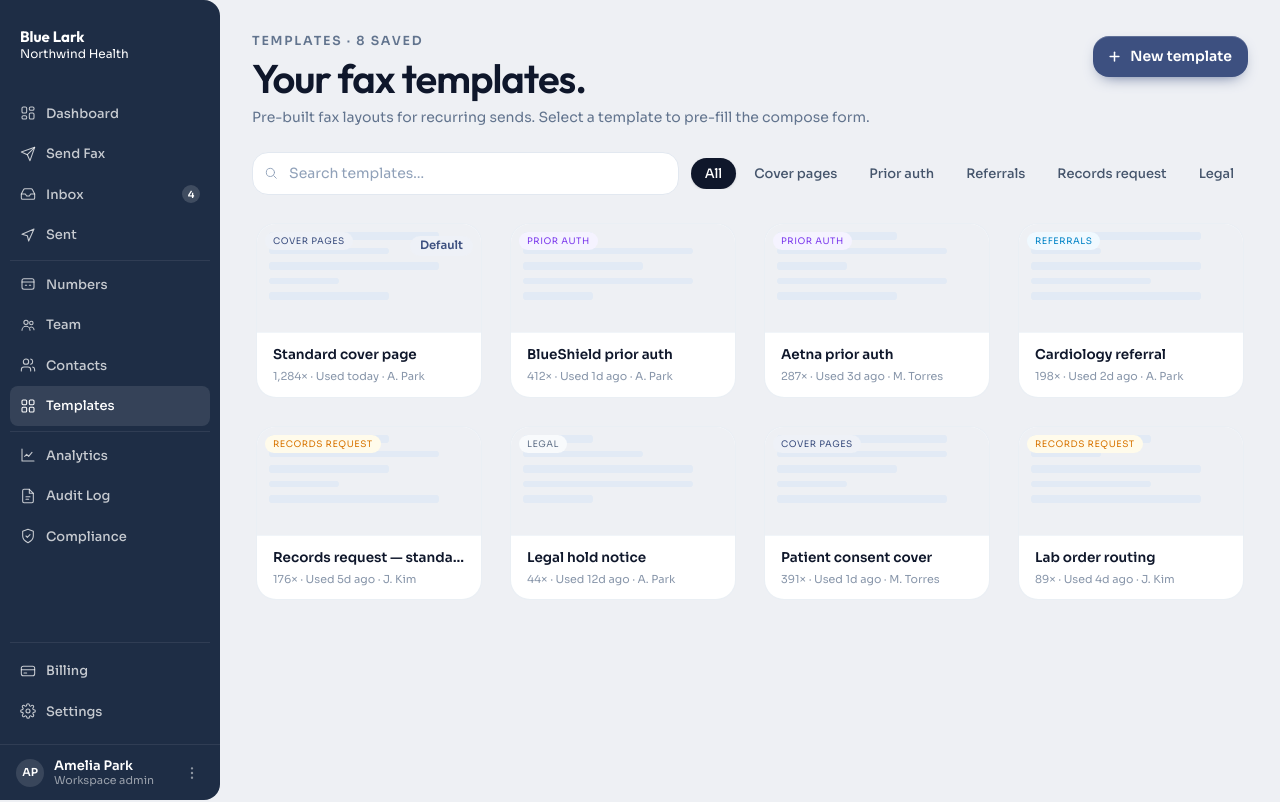
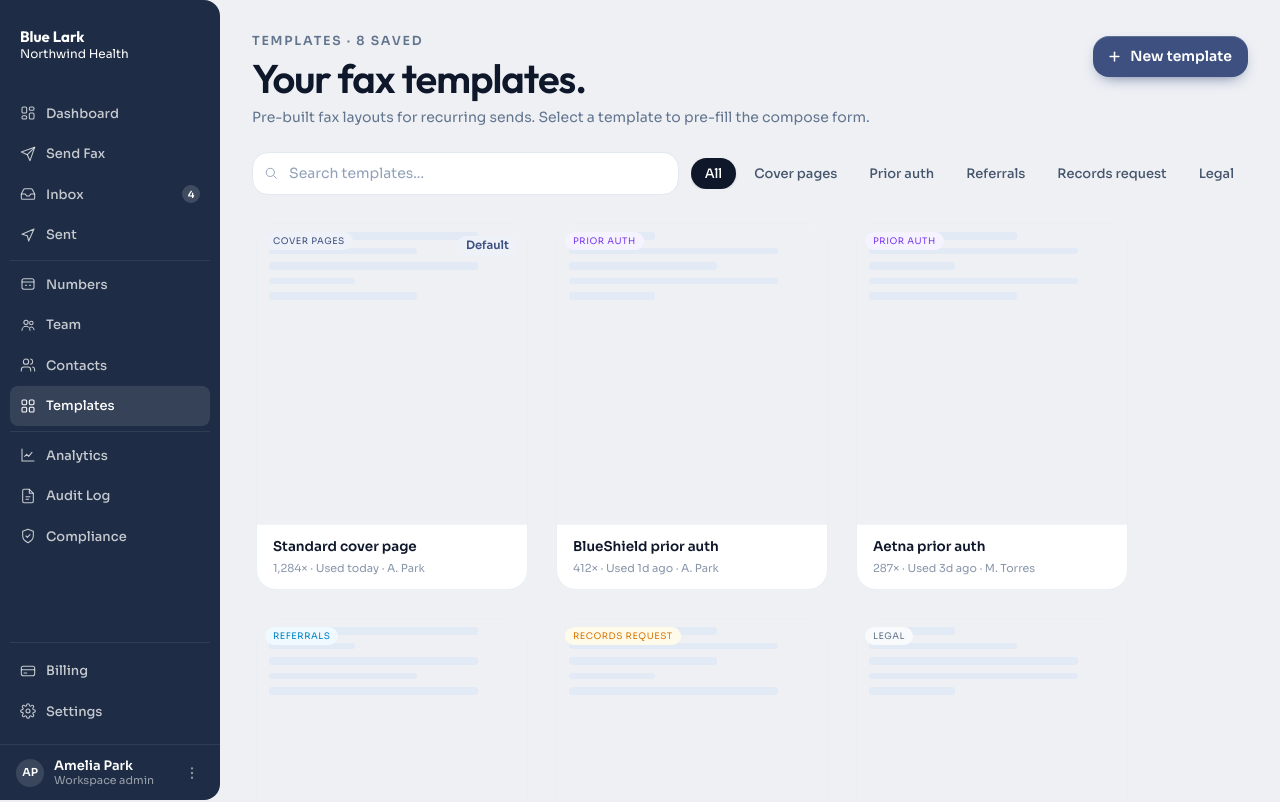
Before and after one commit to kschulze3142/design-prototype, a Next.js app: page /app/templates in a window 1280 px wide. Shown: the top 802 px of the page. Built offline with nearby package versions, Linux system fonts and the light colour scheme.

Commit message:
fix: templates — fixed 280px card width, 300px preview area height

```diff
--- a/app/app/templates/page.tsx
+++ b/app/app/templates/page.tsx
@@ -102,7 +102,7 @@ function TemplateCard({ t, onClick, selected }: { t: Template; onClick: () => vo
         onMouseEnter={e => { (e.currentTarget as HTMLDivElement).style.transform = 'translateY(-2px)'; (e.currentTarget as HTMLDivElement).style.boxShadow = 'var(--shadow-panel)'; }}
         onMouseLeave={e => { (e.currentTarget as HTMLDivElement).style.transform = 'translateY(0)'; (e.currentTarget as HTMLDivElement).style.boxShadow = ''; }}
       >
-        <div className="relative" style={{ height: 108, maxHeight: 108, background: 'var(--color-bg)', overflow: 'hidden' }}>
+        <div className="relative" style={{ height: '300px', maxHeight: '300px', background: 'var(--color-bg)', overflow: 'hidden' }}>
           <div style={{ position: 'absolute', top: '8px', left: '8px', zIndex: 20, fontFamily: 'var(--font-mono)', fontSize: '9px', textTransform: 'uppercase', letterSpacing: '0.06em', padding: '3px 8px', borderRadius: '999px', backgroundColor: cs.bg, color: cs.color, lineHeight: 1.4 }}>
             {t.cat}
           </div>
@@ -318,7 +318,7 @@ export default function TemplatesPage() {
           <AppButton className="mt-6" icon={<I.Plus size={14} />}>Create new template</AppButton>
         </Card>
       ) : (
-        <div className="grid grid-cols-2 md:grid-cols-3 lg:grid-cols-4 gap-5">
+        <div className="grid gap-5" style={{ gridTemplateColumns: 'repeat(auto-fill, minmax(280px, 280px))', justifyContent: 'flex-start' }}>
           {filtered.map(t => <TemplateCard key={t.id} t={t} onClick={() => setOpen(t)} selected={open?.id === t.id} />)}
         </div>
       )}
```
